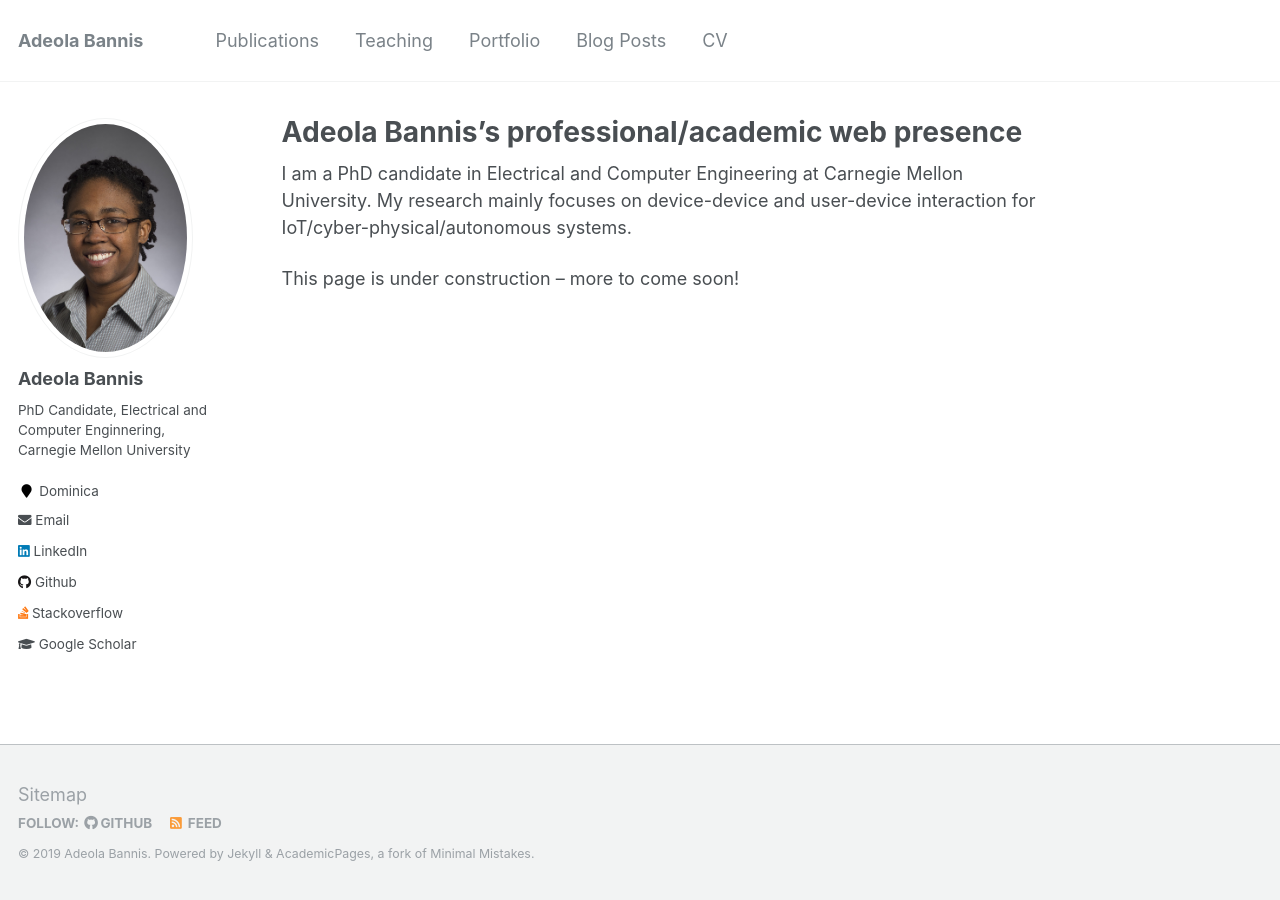
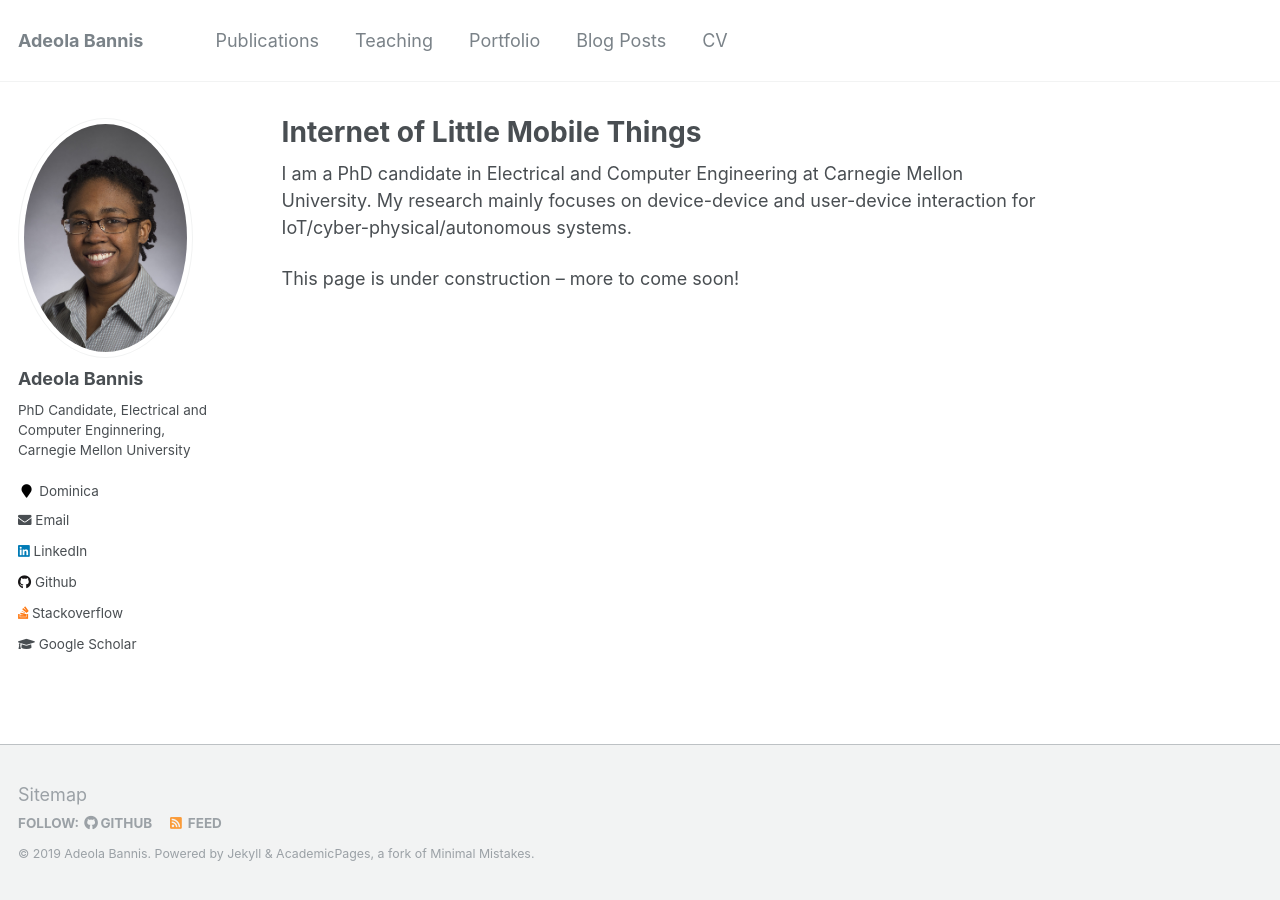
Before and after one commit to thecodemaiden/thecodemaiden.github.io, a Jekyll site: the page built from _pages/about.md, in a window 1280 px wide. Built offline with Jekyll 4.4.1, drawn with Linux system fonts in a browser that asks for light colours.

Commit message:
Page title too long

```diff
--- a/_pages/about.md
+++ b/_pages/about.md
@@ -1,6 +1,6 @@
 ---
 permalink: /
-title: "Adeola Bannis's professional/academic web presence "
+title: "Internet of Little Mobile Things"
 excerpt: "About me"
 author_profile: true
 redirect_from:
```
